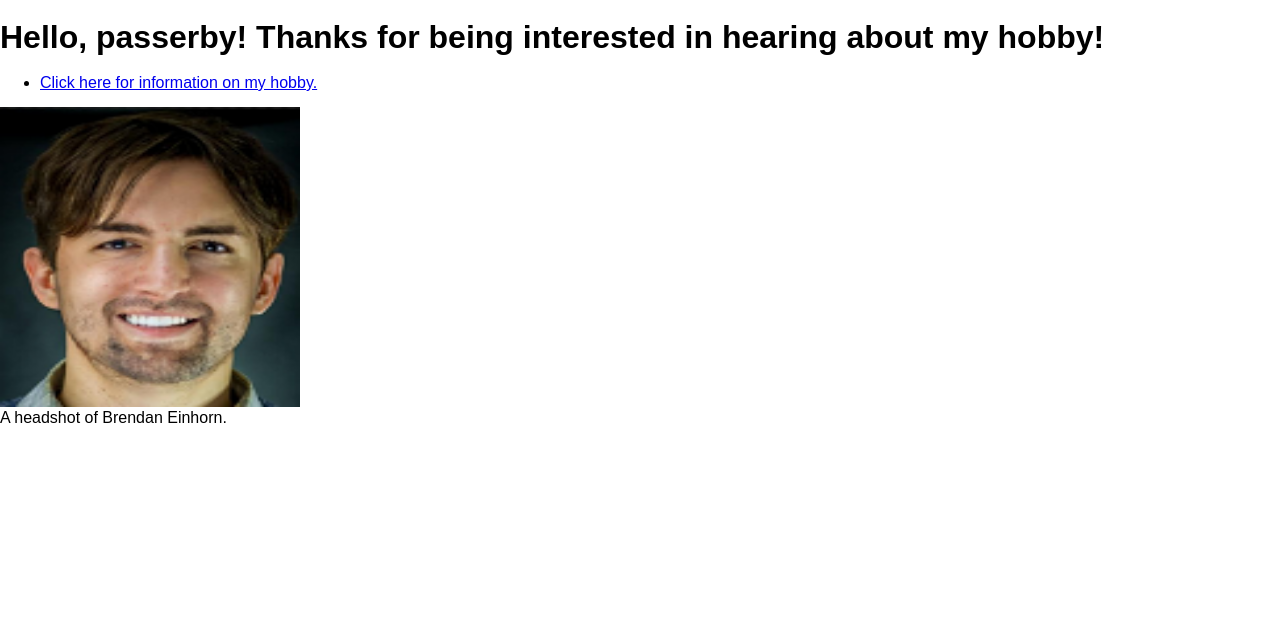
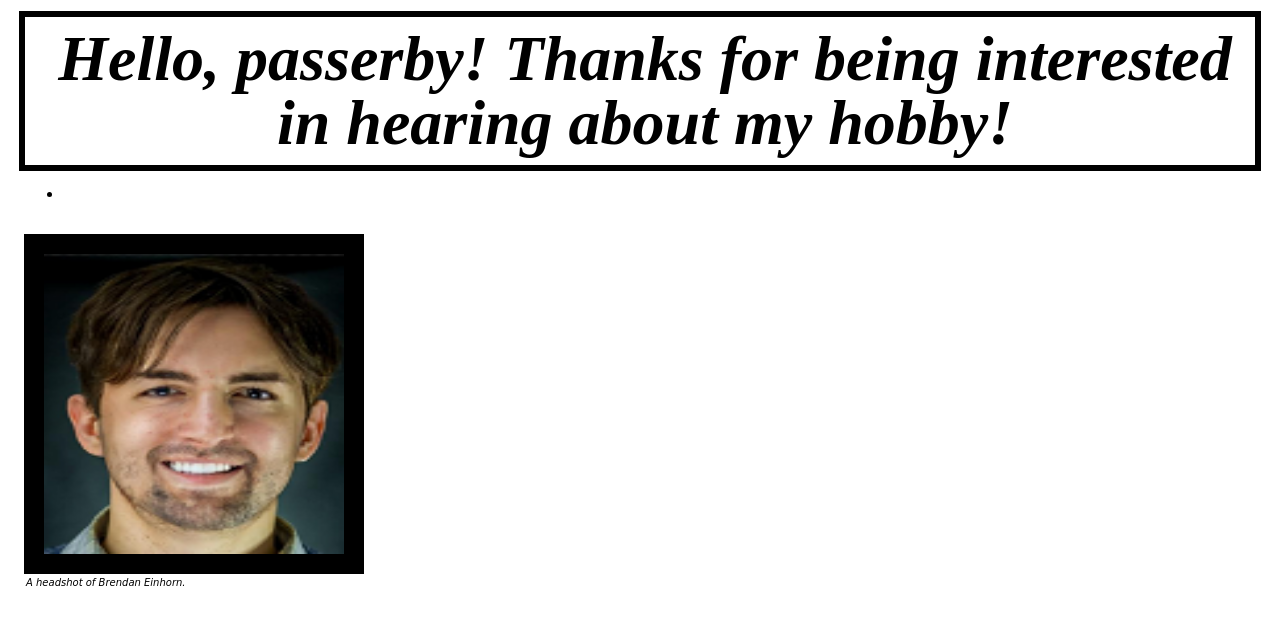
Before and after one commit to beinhorn1990/hello-html, a website: page public/index.html in a window 1280 px wide. Drawn offline with Linux system fonts and the light colour scheme.

Commit message:
Update screen.css

```diff
--- a/public/screen.css
+++ b/public/screen.css
@@ -4,9 +4,71 @@
 
 html {
   height: 100%;
+  color: black;
+  background-color: white;
+  border: 1px solid white;
+  font-family: cursive;
+  font-style: italic;
 }
 
 body {
-  margin: 0;
+  margin: 100;
   min-height: 100%;
+  color: black;
+  background-color: white;
+  font-family: cursive;
+  font-style: italic;
 }
+
+nav {
+  padding-left: 15px;
+  font-family: cursive;
+  font-style: italic;
+}
+
+h1 {
+  margin: 10px;
+  padding-left: 10px;
+  padding-bottom: 10px;
+  padding-top: 10px;
+  color: black;
+  background-color: white;
+  border: 6px solid black;
+  text-align: center;
+  font-family: Noto sans-serif;
+  font-size: 64px;
+  font-weight: bold;
+}
+
+p {
+  color: black;
+  padding-left: 17px;
+}
+
+img {
+  margin-top: 15px;
+  margin-left: 15px;
+  margin-right: 15px;
+  margin-bottom: 1px;
+  border: 20px solid black;
+}
+
+figcaption {
+  font-size: 10px;
+  padding-left: 17px;
+}
+
+footer {
+  margin-top: 50px;
+  background-color: blue;
+  color: white;
+  border: 10px black;
+  text-align: center;
+}
+
+a {
+  color: white;
+  font-weight: bold;
+  font-family: cursive;
+  font-style: italic;
+}
```
